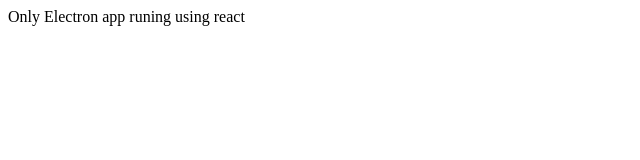
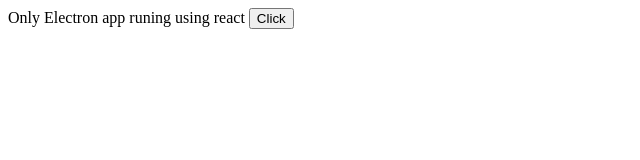
Before and after one commit to gabrielrab/pomodoro, a React (Create React App) app: page / in a window 1280 px wide. Shown: the top 160 px of the page, without its empty margins (0-640 px from the left). Built offline with nearby package versions, Linux system fonts and the light colour scheme.

Commit message:
chore: basic example notification

```diff
--- a/src/App.js
+++ b/src/App.js
@@ -1,5 +1,18 @@
+import React from "react";
+
 function App() {
-  return <>Only Electron app runing using react</>;
+  const notify = () => {
+    new Notification("Try send notification", {
+      body: "Yes, you can send notofication",
+    });
+  };
+
+  return (
+    <>
+      Only Electron app runing using react{" "}
+      <button onClick={notify}>Click</button>
+    </>
+  );
 }
 
 export default App;
```
